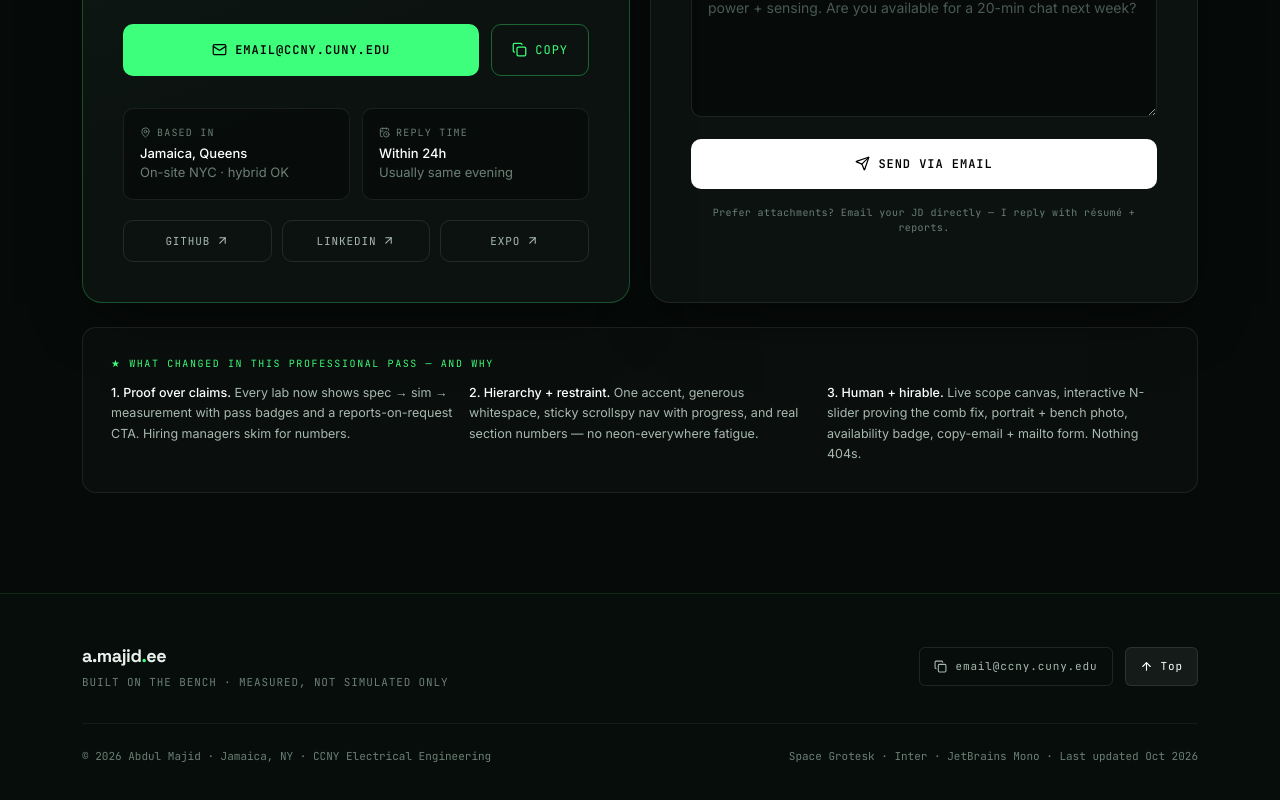
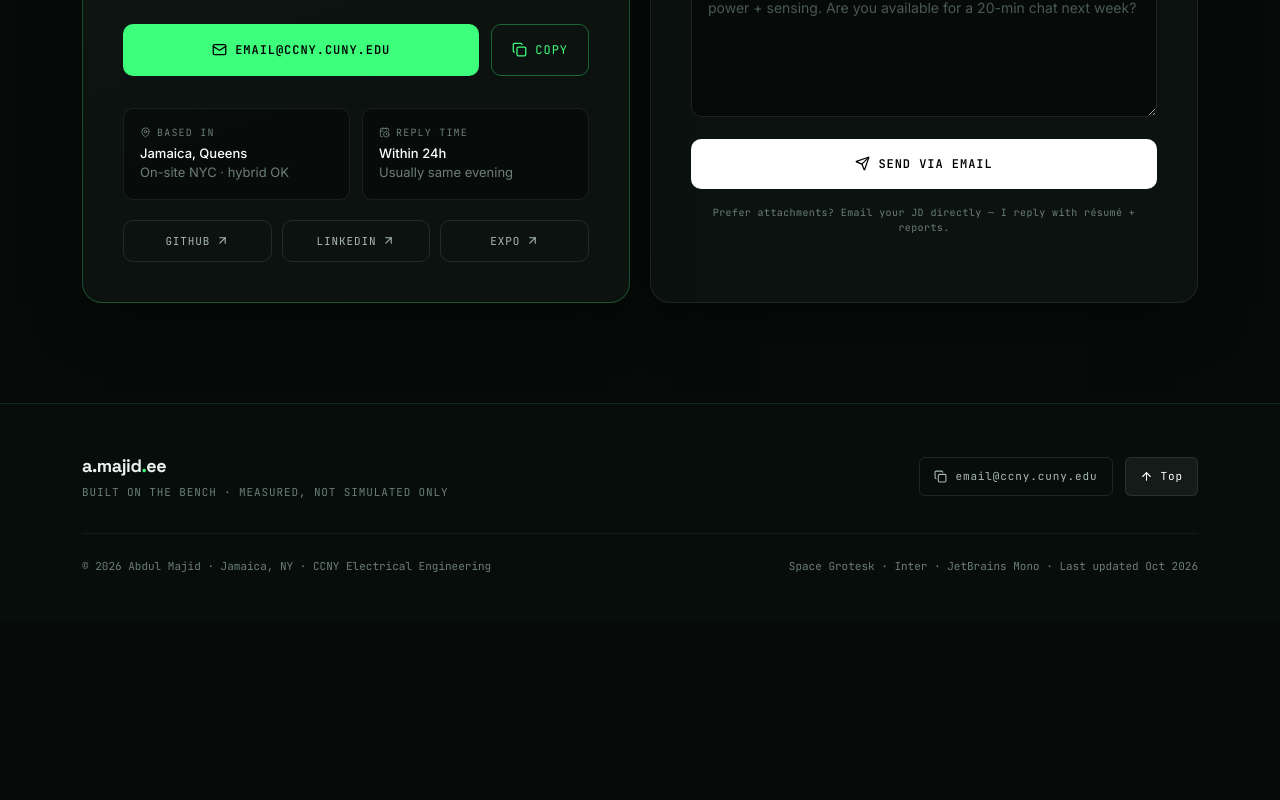
Before and after one commit to amajid17/Portfolio, a React (Vite) app: page / in a window 1280 px wide. Shown: the part 8321-9121 px from the top of the page. After the commit the page ends 8943 px from the top, so only its background shows below. Built offline with nearby package versions, Linux system fonts and the light colour scheme.

Commit message:
Update capstone-contact.tsx

```diff
--- a/src/components/capstone-contact.tsx
+++ b/src/components/capstone-contact.tsx
@@ -200,7 +200,7 @@ export function Contact() {
             <div className="mt-5 flex gap-2.5">
               <a href={PROFILE.github} target="_blank" rel="noopener" className="flex-1 inline-flex items-center justify-center gap-1.5 rounded-[10px] border border-white/10 py-3 font-mono2 text-[11px] tracking-[0.08em] uppercase text-[#a8bab0] hover:text-[#3eff7b] hover:border-[rgba(62,255,123,0.4)] transition-colors">GitHub <ArrowUpRight size={13} /></a>
               <a href={PROFILE.linkedin} target="_blank" rel="noopener" className="flex-1 inline-flex items-center justify-center gap-1.5 rounded-[10px] border border-white/10 py-3 font-mono2 text-[11px] tracking-[0.08em] uppercase text-[#a8bab0] hover:text-[#3eff7b] hover:border-[rgba(62,255,123,0.4)] transition-colors">LinkedIn <ArrowUpRight size={13} /></a>
-              <a href="https://github.com/amajid17" target="_blank" rel="noopener" className="flex-1 inline-flex items-center justify-center gap-1.5 rounded-[10px] border border-white/10 py-3 font-mono2 text-[11px] tracking-[0.08em] uppercase text-[#a8bab0] hover:text-[#3eff7b] hover:border-[rgba(62,255,123,0.4)] transition-colors">Expo <ArrowUpRight size={13} /></a>
+              <a href="https://expo.dev/@amajid17/quran-reader" target="_blank" rel="noopener" className="flex-1 inline-flex items-center justify-center gap-1.5 rounded-[10px] border border-white/10 py-3 font-mono2 text-[11px] tracking-[0.08em] uppercase text-[#a8bab0] hover:text-[#3eff7b] hover:border-[rgba(62,255,123,0.4)] transition-colors">Expo <ArrowUpRight size={13} /></a>
             </div>
           </Reveal>
 
@@ -231,15 +231,7 @@ export function Contact() {
           </Reveal>
         </div>
 
-        {/* improvement notes — professional review strip */}
-        <Reveal className="mt-6 rounded-[14px] border border-white/[0.08] bg-white/[0.02] p-6 md:p-7">
-          <p className="font-mono2 text-[10px] tracking-[0.16em] uppercase text-[#3eff7b] mb-3">★ What changed in this professional pass — and why</p>
-          <div className="grid md:grid-cols-3 gap-4 text-[12.5px] leading-relaxed text-[#a8bab0]">
-            <p><span className="text-white font-medium">1. Proof over claims.</span> Every lab now shows spec → sim → measurement with pass badges and a reports-on-request CTA. Hiring managers skim for numbers.</p>
-            <p><span className="text-white font-medium">2. Hierarchy + restraint.</span> One accent, generous whitespace, sticky scrollspy nav with progress, and real section numbers — no neon-everywhere fatigue.</p>
-            <p><span className="text-white font-medium">3. Human + hirable.</span> Live scope canvas, interactive N-slider proving the comb fix, portrait + bench photo, availability badge, copy-email + mailto form. Nothing 404s.</p>
-          </div>
-        </Reveal>
+
       </div>
     </section>
   );
```
